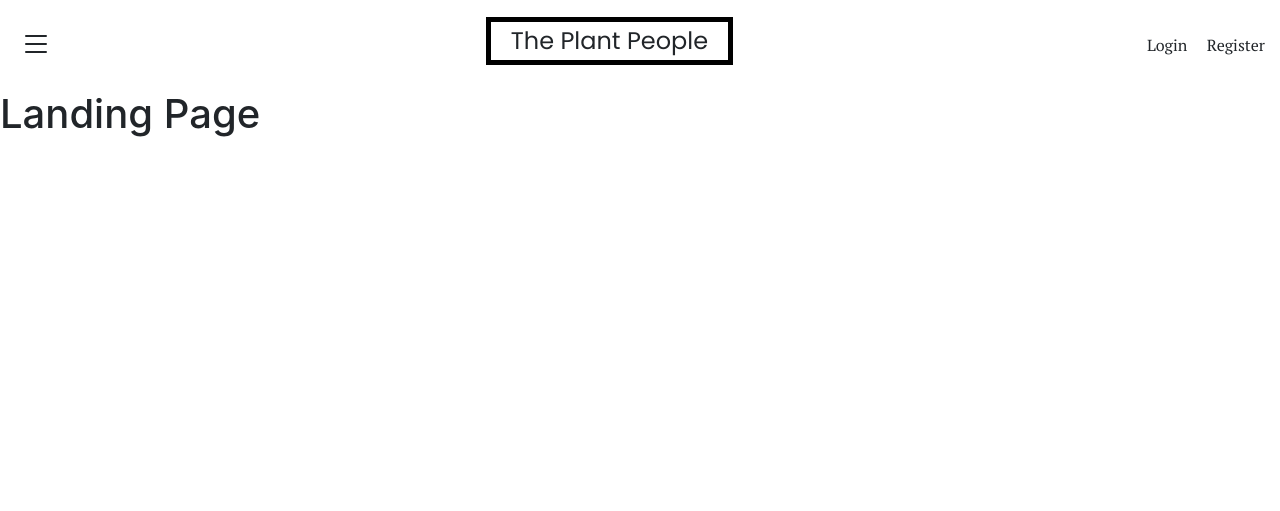
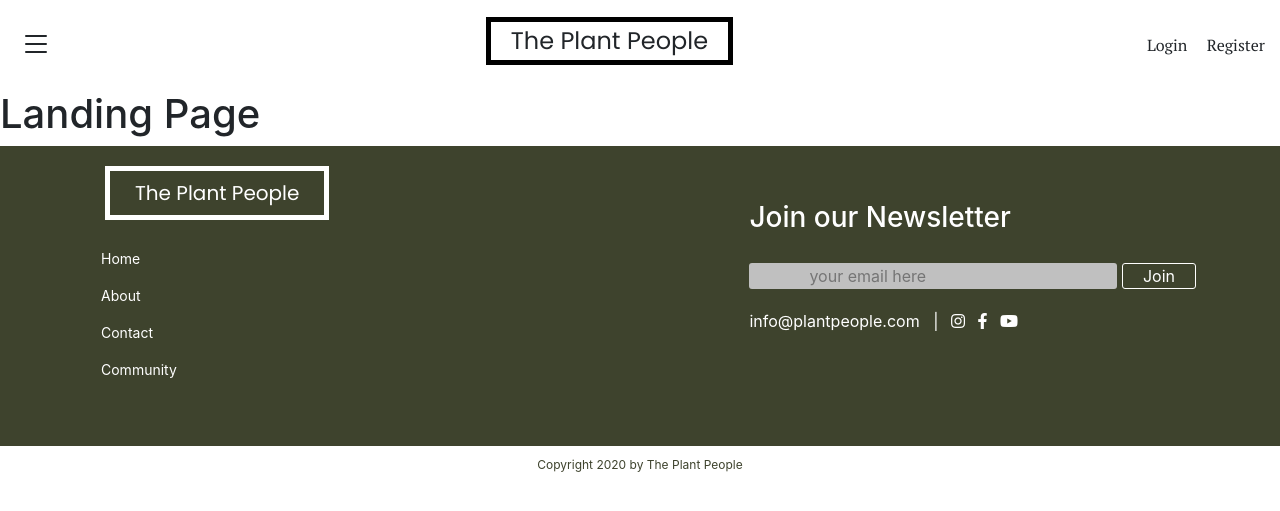
Before and after one commit to aliciaroeck/plant-people, a Django app: page / in a window 1280 px wide. Shown: the top 511 px of the page. Run offline with Django 3.2, Linux system fonts and the light colour scheme; some libraries are stand-ins or nearby versions.

Commit message:
completed base.html and completed user signup/login/logout

```diff
--- a/main_app/admin.py
+++ b/main_app/admin.py
@@ -14,3 +14,5 @@ class UserAdmin(BaseUserAdmin):
 admin.site.unregister(User)
 
 admin.site.register(User, UserAdmin)
+
+admin.site.register(Profile)
--- a/main_app/forms.py
+++ b/main_app/forms.py
@@ -1,10 +1,12 @@
+from django.contrib.auth.forms import UserCreationForm
+from django.db import models
 from django import forms
-from django.db import models
-from django.contrib.auth.forms import UserCreationForm
-from django.contrib.auth.models import User
+from .models import User
 
+class Create_Profile_Form(UserCreationForm):
+    full_name   = forms.CharField(max_length=50)
+    location    = forms.CharField(max_length=50)
 
-""" class SignupForm(UserCreationForm):
     class Meta:
         model = User
-        fields = ('username', 'email') """
+        fields = ['username','full_name', 'email', 'location']
--- a/main_app/static/styles/base.css
+++ b/main_app/static/styles/base.css
@@ -71,3 +71,80 @@ h6 {
 a.nav-list:hover {
     color: lightgray;
 }
+
+/* footer */
+footer {
+    width: 100%;
+}
+
+.main-footer {
+    width: 100%;
+    background-color: #3e432d;
+    height: 300px;
+}
+
+a.nav-link {
+    text-decoration: none;
+    color: white;
+    transition: .3s linear;
+    font-size: 14px;
+}
+
+a.nav-link:hover {
+    color: #c3c4b2;
+}
+
+.footer-title {
+    margin: 20px;
+    color: white;
+    text-align: center;
+    border: solid white 5px;
+    padding: 10px 25px;
+    font-family: 'Poppins', sans-serif;
+}
+
+.first {
+    padding-left: 100px;
+}
+
+.second {
+    padding-left: 400px;
+}
+
+.newsletter-input {
+    padding: 1px 60px;
+    border-radius: 3px;
+}
+
+.newsletter {
+    padding-bottom: 20px;
+    color: white;
+}
+
+.social {
+    padding-top: 20px;
+    color: white;
+}
+
+.social-icon {
+    color: white;
+}
+
+input.newsletter-input {
+    background-color: #c0c0c0;
+    border: none;
+}
+
+button.footer-submit {
+    background-color: #3e432d;
+    border: solid white 1px;
+    border-radius: 3px;
+    color: white;
+    padding: 0 20px;
+}
+
+.bottom-footer {
+    color: #3e432d;
+    padding: 10px;
+    font-size: 12px;
+}
--- a/main_app/templates/base.html
+++ b/main_app/templates/base.html
@@ -8,6 +8,8 @@
     <meta charset="UTF-8">
     <meta name="viewport" content="width=device-width, initial-scale=1.0">
     <title>The Plant People</title>
+        <!-- Font Awesome -->
+        <link rel="stylesheet" href="https://cdnjs.cloudflare.com/ajax/libs/font-awesome/5.13.0/css/all.min.css">
          <!-- Compiled and minified Jquery -->
     <script src="{% static 'vendors/jquery.min.js' %}"></script>
         <!-- BOOTSTRAP -->
@@ -45,12 +47,19 @@
 
 
         <div>
+            {% if user.is_authenticated %}
+                <a class="user-nav" href="">Profile</a>
+                <a class="user-nav" href="{% url 'logout' %}">Logout</a>
+            {% else %}
             <!-- Login Button trigger modal -->
-            <a class="user-nav" data-toggle="modal" data-target="#loginModalCenter">Login</a>
+            <a class="user-nav" data-toggle="modal" data-target="#loginModal">Login</a>
 
+            <!-- Register Button trigger modal -->
+            <a class="user-nav" data-toggle="modal" data-target="#registerModal">Register</a>
+            {% endif %}
 
             <!-- Login Modal -->
-            <div class="modal fade" id="loginModalCenter" tabindex="-1" role="dialog" aria-labelledby="exampleModalCenterTitle" aria-hidden="true">
+            <div class="modal fade" id="loginModal" tabindex="-1" role="dialog" aria-labelledby="exampleModalCenterTitle" aria-hidden="true">
                 <div class="modal-dialog modal-dialog-centered" role="document">
                 <div class="modal-content">
                     <div class="float-right p-3">
@@ -60,10 +69,25 @@
                     </div>
                     <h4 class="modal-title d-flex justify-content-center" id="exampleModalLongTitle">Welcome, Plant People!</h4>
                     <div class="modal-body">
-                        <form action="" method="POST">
-                        {% csrf_token %}
-                        {{ form|crispy }}
-                        </form>
+                        <form action="{% url 'login' %}" method="POST" id="loginForm">
+                            {% csrf_token %}
+                            <div class="form-group row">
+                                <label for="inputPassword" class="col-sm-2 col-form-label">Username</label>
+                                <div class="col-sm-10">
+                                  <input type="text" class="form-control" id="inputPassword" placeholder="Username" name="username">
+                                </div>
+                            </div>
+                            <div class="form-group row">
+                                <label for="inputPassword" class="col-sm-2 col-form-label">Password</label>
+                                <div class="col-sm-10">
+                                  <input type="password" class="form-control" id="inputPassword" placeholder="Password" name="password">
+                                </div>
+                              </div>
+                              {% if error %}
+                                <p class="loginError">{{error}}</p>
+                              {% endif %}
+                                <input type="submit" class="btn btn-success" value="Login">
+                            </form>
                     </div>
                     <div class="d-flex justify-content-center">
                         <h6><span>or</span></h6>
@@ -76,12 +100,8 @@
                 </div>
             </div>
 
-            <!-- Register Button trigger modal -->
-            <a class="user-nav" data-toggle="modal" data-target="#registerModalCenter">Register</a>
-
-
             <!-- Register Modal -->
-            <div class="modal fade" id="registerModalCenter" tabindex="-1" role="dialog" aria-labelledby="exampleModalCenterTitle" aria-hidden="true">
+            <div class="modal fade" id="registerModal" tabindex="-1" role="dialog" aria-labelledby="exampleModalCenterTitle" aria-hidden="true">
                 <div class="modal-dialog modal-dialog-centered" role="document">
                 <div class="modal-content">
                     <div class="float-right p-3">
@@ -91,7 +111,11 @@
                     </div>
                     <h4 class="modal-title d-flex justify-content-center" id="exampleModalLongTitle">Create an Account!</h4>
                     <div class="modal-body">
-                    register
+                        <form action="" method="POST">
+                            {% csrf_token %}
+                            {{ form | crispy }}
+                            <input type="submit" value="Signup">
+                        </form>
                     </div>
                     <div class="d-flex justify-content-center">
                         <h6><span>or</span></h6>
@@ -107,7 +131,42 @@
     <main>
         {% block content %}
         {% endblock %}
+
+
     </main>
 
 </body>
+<footer class="">
+    <div class="main-footer">
+        <div class="row">
+            <div class="col- first affix">
+                <h5 class="footer-title">The Plant People</h5>
+                <div class="footer-nav">
+
+                        <a class="nav-link" href="#">Home</a>
+                        <a class="nav-link" href="#">About</a>
+                        <a class="nav-link" href="#">Contact</a>
+                        <a class="nav-link" href="#">Community</a>
+
+                </div>
+            </div>
+          <div class="second affix col- d-flex flex-column justify-content-center">
+            <h3 class="newsletter">Join our Newsletter</h3>
+            <div>
+                <input class="newsletter-input" type="text" name="" id="" placeholder="your email here"> <button class="footer-submit">Join</button>
+            </div>
+            <div class="social">
+                info@plantpeople.com &nbsp; |
+                <i class="social-icon fab fa-instagram pl-2 pr-2"></i>
+                <i class="social-icon fab fa-facebook-f pr-2"></i>
+                <i class="social-icon fab fa-youtube"></i>
+            </div>
+          </div>
+        </div>
+    </div>
+
+    <div class="bottom-footer text-center">
+        <p>Copyright 2020 by The Plant People</p>
+    </div>
+</footer>
 </html>
--- a/main_app/urls.py
+++ b/main_app/urls.py
@@ -3,6 +3,7 @@ from . import views
 
 urlpatterns = [
     path('', views.landing, name='landing'),
+    path('login/', views.login, name='login'),
     path('community/', views.community, name='community'),
     path('profile/', views.profile, name='profile'),
 ]
--- a/main_app/views.py
+++ b/main_app/views.py
@@ -4,17 +4,39 @@ from django.contrib.auth import login, authenticate
 from django.contrib.auth.forms import UserCreationForm, AuthenticationForm
 
 # models
-
+from .models import Profile
 # forms
-
-
+from .forms import Create_Profile_Form
 # Create your views here.
 
 
 # Home/login Route
 def landing(request):
-    return render(request, 'landing.html')
+    form = Create_Profile_Form()
+    error_message = ''
+    if request.method == 'POST':
+        form = Create_Profile_Form(request.POST)
+        if form.is_valid():
+            user = form.save()
+            profile = Profile.objects.create(email = request.POST['email'], location = request.POST['location'], full_name= request.POST['full_name'], user = user)
+            login(request,user)
+            return redirect('community')
+        else:
+            error_message = 'Invalid form'
 
+    context = {'form':form, 'error_message': error_message}
+    return render(request, 'landing.html', context)
+
+# Login Route
+def login(request):
+    username = request.POST['username']
+    password = request.POST['password']
+    user = authenticate(request, username=username, password=password)
+    if user is not None:
+        login(request, user)
+        return redirect('profile')
+    else:
+        return render(request,'landing.html',{'error':'Invalid Username or Password'})
 
 
 # Community Posts Route
--- a/plant_people/settings.py
+++ b/plant_people/settings.py
@@ -123,8 +123,6 @@ STATIC_URL = '/static/'
 
 CRISPY_TEMPLATE_PACK = 'bootstrap4'
 
-
-
 MEDIA_URL = '/main_app/static/'
 MEDIA_ROOT = os.path.join(BASE_DIR, 'main_app/static/')
 LOGOUT_REDIRECT_URL = '/'
```
Also changed, not shown: main_app/models.py (+3 -15 lines), main_app/migrations/0001_initial.py.
